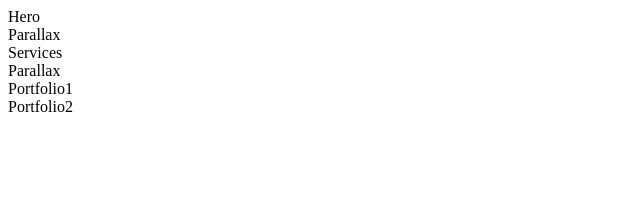
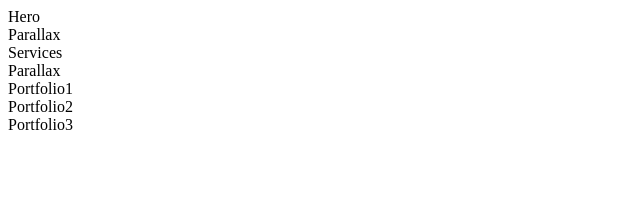
Before and after one commit to erickdc7/react-portfolio-7, a React (Vite) app: page / in a window 1280 px wide. Shown: the top 206 px of the page, without its empty margins (0-640 px from the left). Built offline with nearby package versions, Linux system fonts and the light colour scheme.

Commit message:
add text

```diff
--- a/src/App.jsx
+++ b/src/App.jsx
@@ -7,6 +7,7 @@ const App = () => {
       <section>Parallax</section>
       <section>Portfolio1</section>
       <section>Portfolio2</section>
+      <section>Portfolio3</section>
     </div>
   );
 };
```
